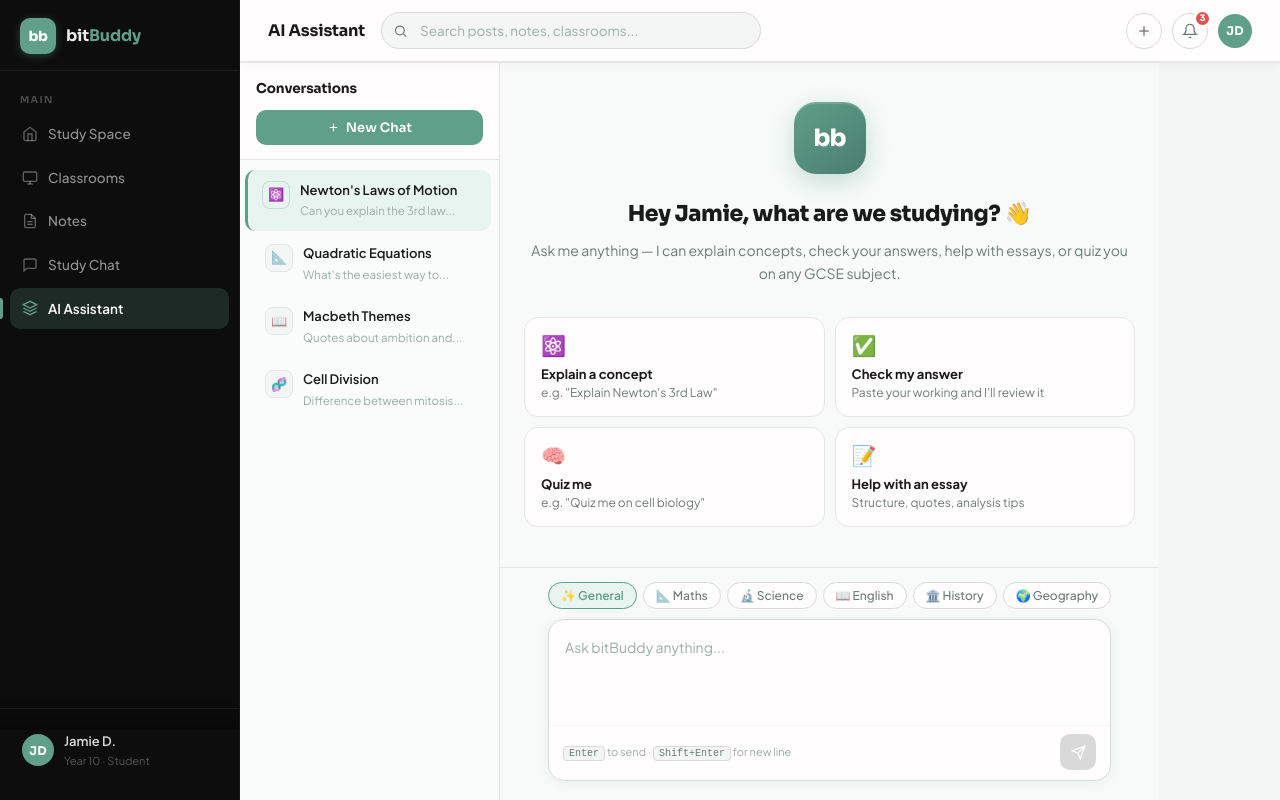
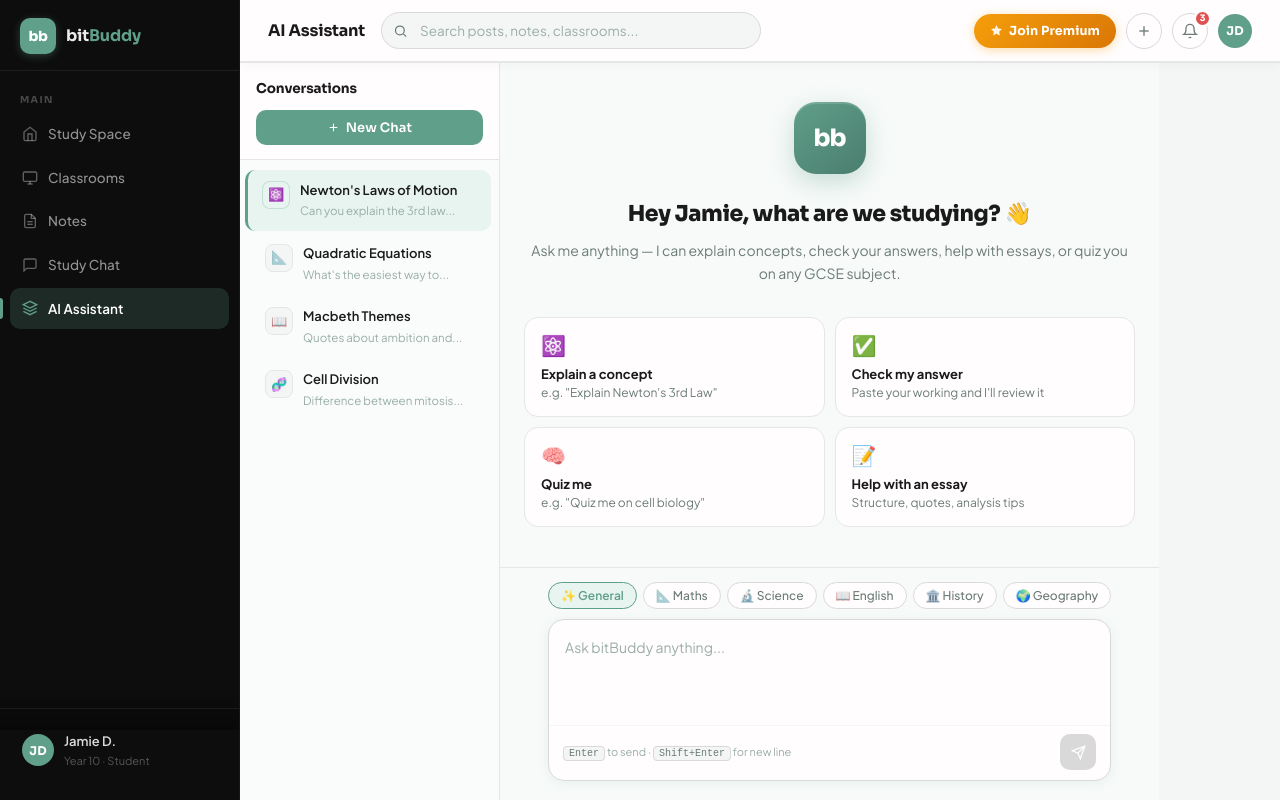
Before and after one commit to khazka/BitByBitMain, a website: page public/pages/ai.html in a window 1280 px wide. Drawn offline with Linux system fonts and the light colour scheme.

Commit message:
premium add

```diff
--- a/public/css/layout.css
+++ b/public/css/layout.css
@@ -228,3 +228,32 @@
   transform: scale(1.06);
   box-shadow: 0 0 0 2px var(--primary-light);
 }
+
+/* ---- Premium button ---- */
+.topnav-premium-btn {
+  display: flex;
+  align-items: center;
+  gap: 6px;
+  padding: 7px 16px;
+  border-radius: 50px;
+  background: linear-gradient(135deg, #f59e0b, #d97706);
+  color: white;
+  font-family: 'Sora', sans-serif;
+  font-size: 12.5px;
+  font-weight: 700;
+  text-decoration: none;
+  letter-spacing: 0.1px;
+  transition: transform var(--t-fast), box-shadow var(--t-fast), filter var(--t-fast);
+  box-shadow: 0 2px 10px rgba(245,158,11,0.35);
+  white-space: nowrap;
+}
+.topnav-premium-btn:hover {
+  transform: translateY(-1px);
+  box-shadow: 0 4px 16px rgba(245,158,11,0.45);
+  filter: brightness(1.08);
+}
+.topnav-premium-btn svg {
+  width: 13px; height: 13px;
+  flex-shrink: 0;
+  fill: rgba(255,255,255,0.9);
+}
--- a/public/js/layout.js
+++ b/public/js/layout.js
@@ -74,6 +74,10 @@ function initLayout({ title = 'bitBuddy', activeNav = '' } = {}) {
         <input type="text" placeholder="Search posts, notes, classrooms..." id="global-search">
       </div>
       <div class="topnav-actions">
+        <a href="/premium" class="topnav-premium-btn" title="Join Premium">
+          <svg viewBox="0 0 24 24" fill="currentColor" stroke="none"><polygon points="12,2 15.09,8.26 22,9.27 17,14.14 18.18,21.02 12,17.77 5.82,21.02 7,14.14 2,9.27 8.91,8.26"/></svg>
+          Join Premium
+        </a>
         <button class="icon-btn" title="New Post" id="btn-new-post">
           <svg viewBox="0 0 24 24" fill="none" stroke="currentColor" stroke-width="2">
             <line x1="12" y1="5" x2="12" y2="19"/>
```
Also changed, not shown: 1 other file.
